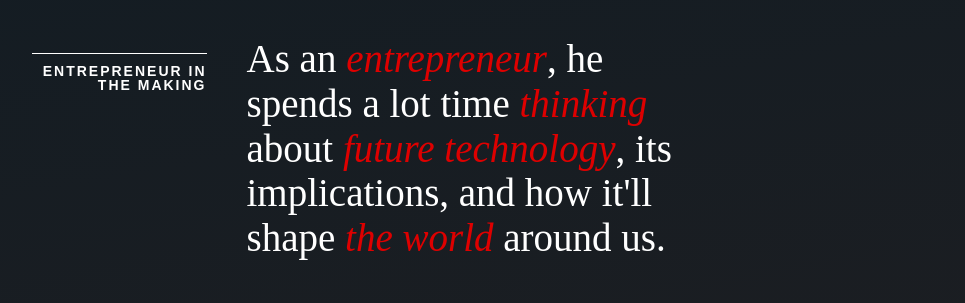
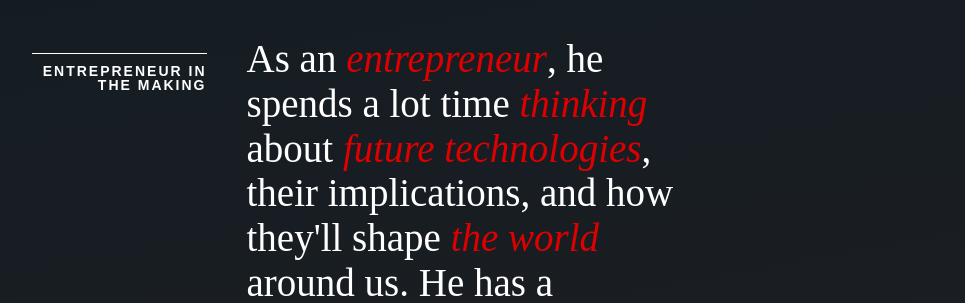
Before and after one commit to changalberto/changalberto.com, a plain HTML site: page index.html in a window 1280 px wide. Shown: the part 970-1273 px from the top of the page, without its empty margins (246-1211 px from the left). Drawn offline with Linux system fonts and the light colour scheme.

Commit message:
Update 2016-03-22T06:55:41.042Z

```diff
--- a/index.html
+++ b/index.html
@@ -50,7 +50,7 @@
           <div class="poster">
             <h3 class="label">Entrepreneur In The Making</h3>
             <blockquote cite="http://www.changealberto.com">
-              <span>As an </span><em>entrepreneur</em>, he spends a lot time <em>thinking</em> about <em>future technology</em>, its <span>implications</span>, and how it'll <span>shape</span> <em>the world</em> <span>around</span> us.
+              <span>As an </span><em>entrepreneur</em>, he spends a lot time <em>thinking</em> about <em>future technologies</em>, their <span>implications</span>, and how they'll <span>shape</span> <em>the world</em> <span>around</span> us. He has a <em>perspective</em> to <em>see</em> <span>things</span> from a <em>macro</em> <em>&amp;</em> <em>micro</em> level.
             </blockquote>
           </div>
         </section>
```
Also changed, not shown: fonts/icons.ttf, fonts/icons.woff, 1 other file.
